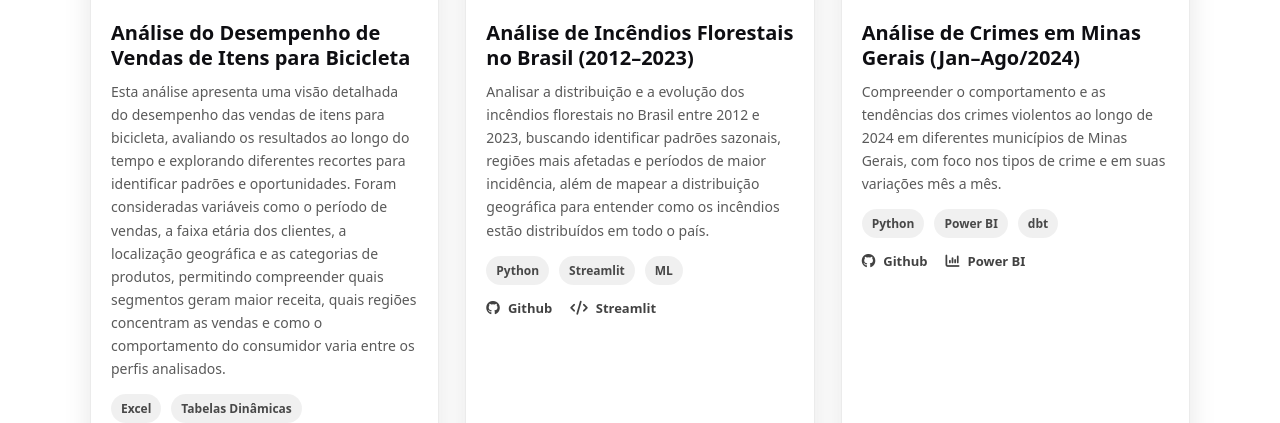
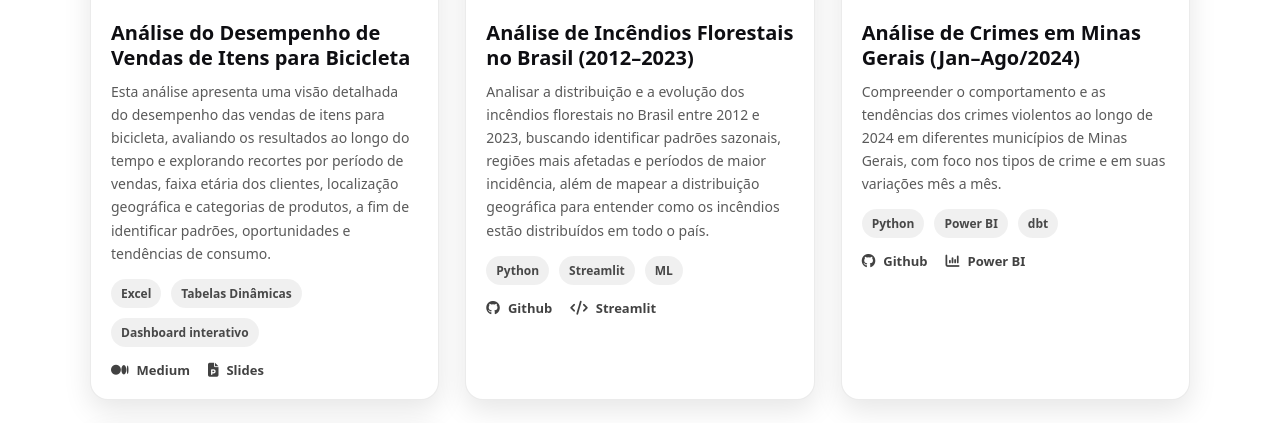
Before and after one commit to GutembergRodrigues/GutembergRodrigues.github.io, a Jekyll site: the page built from index.md, in a window 1280 px wide and 900 px high, scrolled down 1227 px, cut to the strip 178-601 px from the top of the window. Built offline with Jekyll 4.4.1, drawn with Linux system fonts in a browser that asks for light colours.

Commit message:
Update default.html

```diff
--- a/_layouts/default.html
+++ b/_layouts/default.html
@@ -100,7 +100,8 @@
               <div class="project-card__body">
                 <h3 class="project-card__title">Análise do Desempenho de Vendas de Itens para Bicicleta</h3>
                 <p class="project-card__desc">
-                 Esta análise apresenta uma visão detalhada do desempenho das vendas de itens para bicicleta, avaliando os resultados ao longo do tempo e explorando diferentes recortes para identificar padrões e oportunidades. Foram consideradas variáveis como o período de vendas, a faixa etária dos clientes, a localização geográfica e as categorias de produtos, permitindo compreender quais segmentos geram maior receita, quais regiões concentram as vendas e como o comportamento do consumidor varia entre os perfis analisados.
+                 Esta análise apresenta uma visão detalhada do desempenho das vendas de itens para bicicleta, avaliando os resultados ao longo do tempo e explorando recortes por período de vendas, faixa etária dos clientes, localização geográfica e categorias de produtos, a fim de identificar padrões, oportunidades e tendências de consumo.
+
 
                 </p>
 
```
